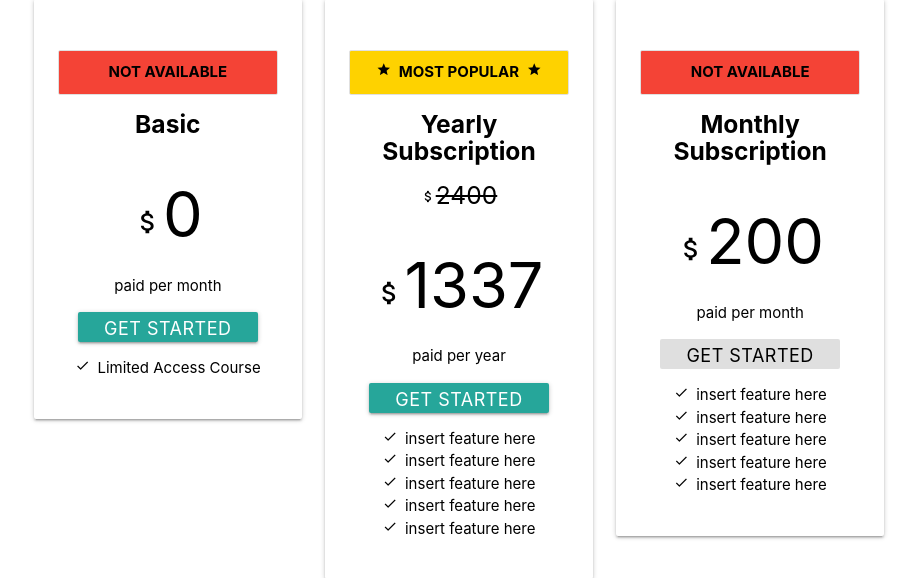
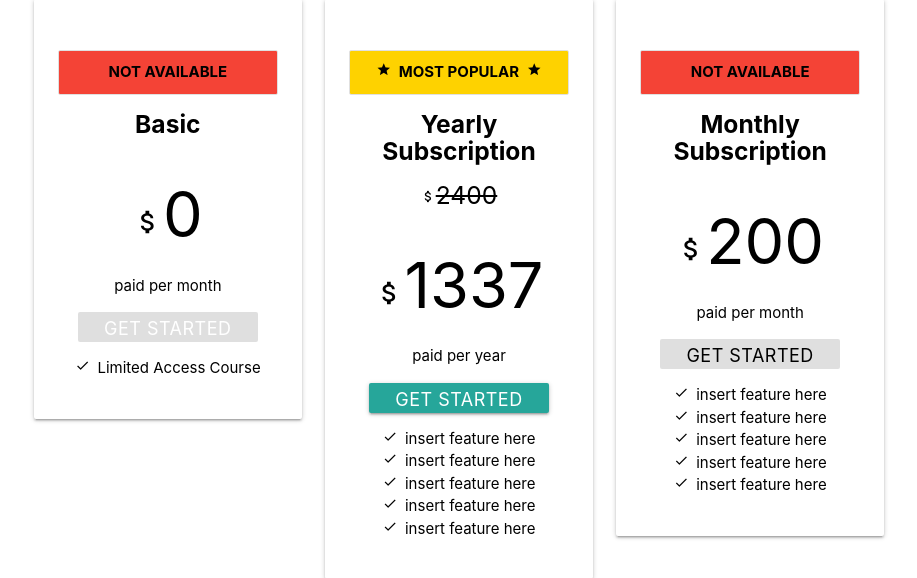
Before and after one commit to abejads/labrary, a PHP site: page /subscription.php in a window 1280 px wide. Shown: the part 314-892 px from the top of the page, without its empty margins (181-1098 px from the left). Run offline with PHP 8.4, Linux system fonts and the light colour scheme.

Commit message:
[FIX] subscription page

```diff
--- a/subscription.php
+++ b/subscription.php
@@ -18,7 +18,7 @@
                                 <h1><i class="material-icons prefix small">attach_money</i>0</h1>
                                 <p class="tiny">paid per month</p>
                                 <ul class="pagination">
-                                    <li class="waves-effect waves-light btn"><a style="color:#fff;" href="login.php">GET STARTED</a></li>
+                                    <li class="waves-effect waves-light btn disabled"><a style="color:#fff;">GET STARTED</a></li>
                                 </ul>
                                 <ul class="center black-text">
                                     <li><i class="material-icons prefix tiny">check</i>&ensp;Limited Access Course</li>
@@ -38,7 +38,7 @@
                                 <h5><s><i class="material-icons prefix tiny">attach_money</i>2400</s></h5><h1><i class="material-icons prefix small">attach_money</i>1337</h1>
                                 <p class="tiny">paid per year</p>
                                 <ul class="pagination">
-                                    <li class="waves-effect waves-light btn"><a style="color:#fff;" href="function/subscriptionCheck.php">GET STARTED</a></li>
+                                    <li class="waves-effect waves-light btn"><a style="color:#fff;" href="payment.php">GET STARTED</a></li>
                                 </ul>
                                 <ul class="center black-text">
                                     <li><i class="material-icons prefix tiny">check</i>&ensp;insert feature here</li>
@@ -62,7 +62,7 @@
                                 <h1><i class="material-icons prefix small">attach_money</i>200</h1>
                                 <p class="tiny">paid per month</p>
                                 <ul class="pagination">
-                                    <li class="waves-effect waves-light btn disabled"><a style="color:#000;" href="login.php">GET STARTED</a></li>
+                                    <li class="waves-effect waves-light btn disabled"><a style="color:#000;">GET STARTED</a></li>
                                 </ul>
                                 <ul class="center black-text">
                                     <li><i class="material-icons prefix tiny">check</i>&ensp;insert feature here</li>
```
